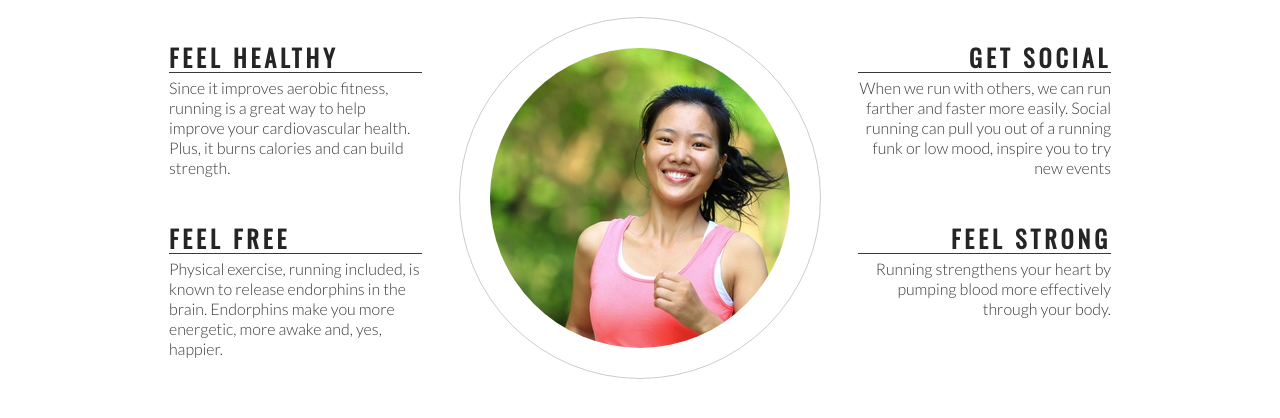
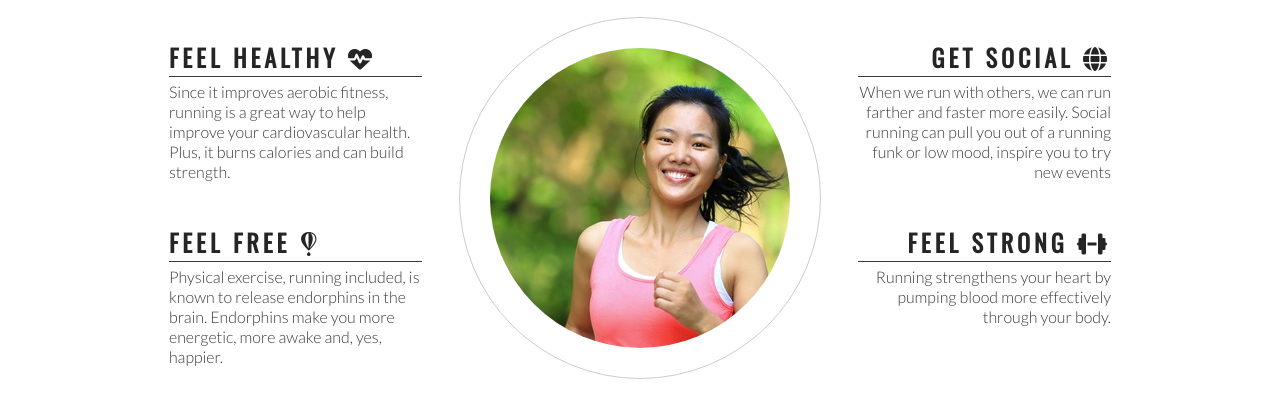
Before and after one commit to Eiko12/love-running, a plain HTML site: page index.html in a window 1280 px wide. Shown: the part 764-1182 px from the top of the page. Drawn offline with nearby package versions, Linux system fonts and the light colour scheme.

Commit message:
add font awesome icons to club ethos sectoin

```diff
--- a/index.html
+++ b/index.html
@@ -43,7 +43,7 @@
          <h2 id="welcome">Why Love Running With Us?</h2>
          <div id="left-about">
              <div class="left-about-heading">
-                 <h2>Feel Healthy</h2>
+                 <h2>Feel Healthy <i class="fas fa-heartbeat"></i></h2>
                  <hr>
                  <p>
                      Since it improves aerobic fitness, running is a great way to help improve your cardiovascular
@@ -51,7 +51,7 @@
                  </p>
              </div>
              <div class="left-about-heading">
-                 <h2>Feel Free</h2>
+                 <h2>Feel Free <i class="fab fa-fly"></i></h2>
                  <hr>
                  <p>
                      Physical exercise, running included, is known to release endorphins in the brain.
@@ -62,7 +62,7 @@
          <div id="right-about">
 
              <div class="right-about-heading">
-                 <h2>Get Social</h2>
+                 <h2>Get Social <i class="fas fa-globe"></i></h2>
                  <hr>
                  <p>When we run with others,
                      we can run farther and faster more easily.
@@ -71,7 +71,7 @@
              </div>
 
              <div class="right-about-heading">
-                <h2>Feel Strong</h2>
+                <h2>Feel Strong <i class="fas fa-dumbbell"></i></h2>
                 <hr>
                 <p>Running strengthens your heart by pumping blood more effectively through your body.</p>
             </div>
@@ -95,6 +95,9 @@
      <footer>
          social links here
      </footer>
+
+     <!-- font awesome script -->
+     <script src="https://kit.fontawesome.com/648ef35380.js" crossorigin="anonymous"></script>
  </body>
 
  </html>
```
